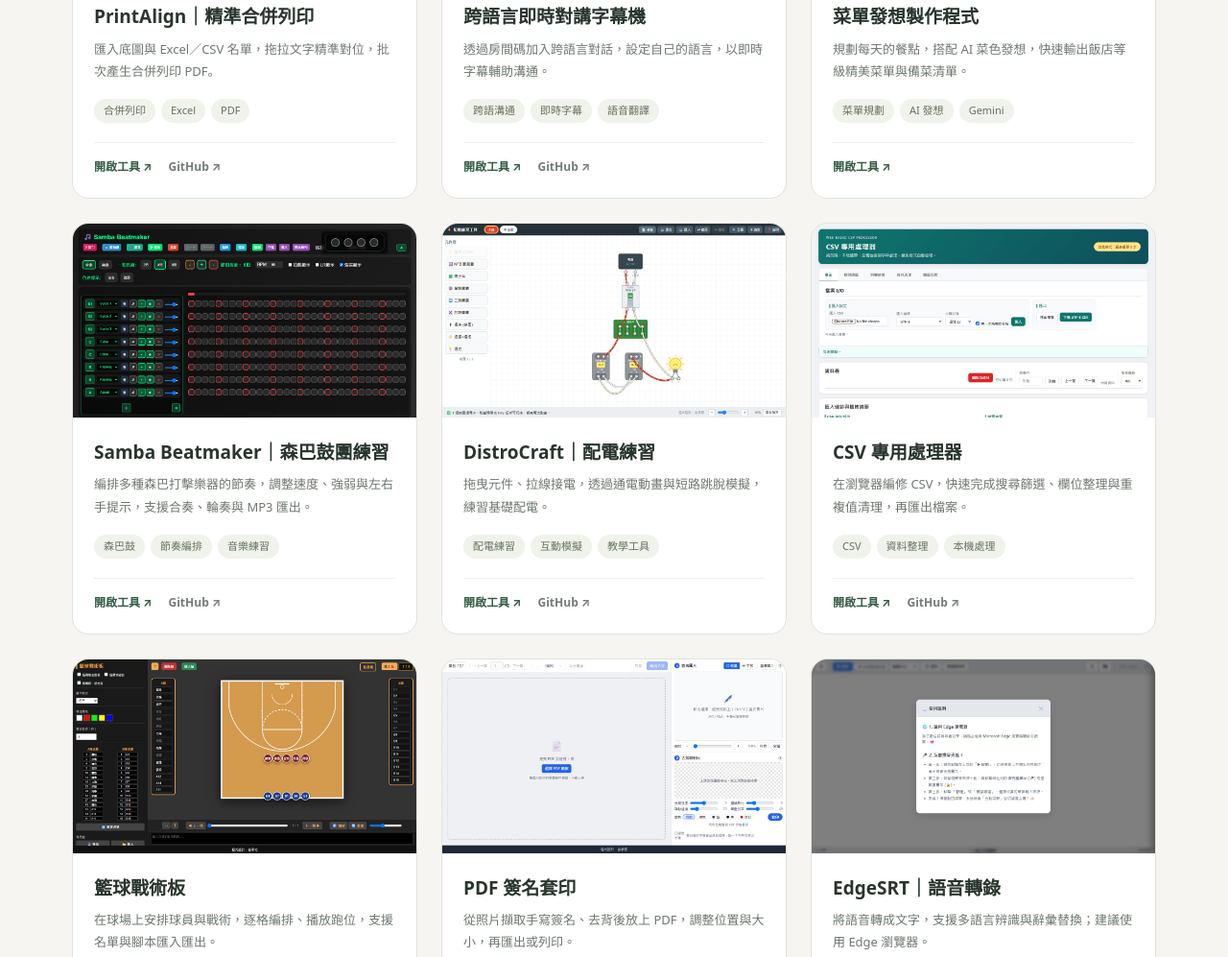
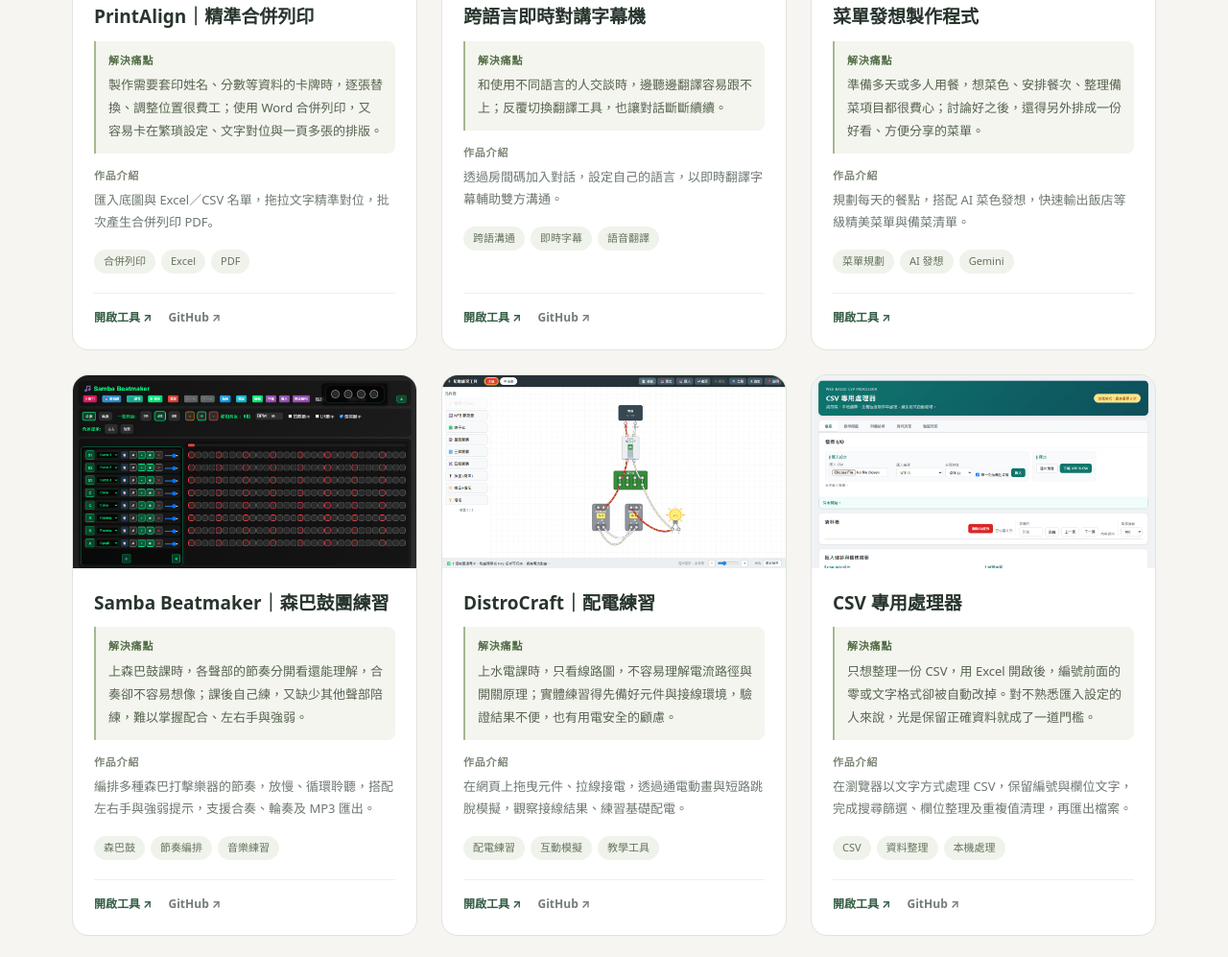
Before and after one commit to a630050/zaoyong, a plain HTML site: page index.html in a window 1280 px wide. Shown: the part 866-1863 px from the top of the page at 96% size. Drawn offline with Linux system fonts and the light colour scheme.

Commit message:
套用十二件作品的解決痛點與潤飾介紹

```diff
--- a/app.js
+++ b/app.js
@@ -77,13 +77,19 @@
   }
   function render(query = '') {
     const normalized = query.trim().toLocaleLowerCase();
-    const filtered = projects.filter(project => [project.title, text(project.description), ...tagsFor(project)].join(' ').toLocaleLowerCase().includes(normalized));
+    const filtered = projects.filter(project => [project.title, text(project.painPoint), text(project.description), ...tagsFor(project)].join(' ').toLocaleLowerCase().includes(normalized));
     grid.replaceChildren();
     for (const project of filtered) {
       const card = make('article', 'card');
       card.append(isPreview ? demoCover(project.demo) : projectCover(project));
       const info = make('div', 'info');
-      info.append(make('h3', '', project.title), make('p', 'description', text(project.description)));
+      info.append(make('h3', '', project.title));
+      if (text(project.painPoint).trim()) {
+        const pain = make('div', 'pain-point');
+        pain.append(make('h4', 'copy-label', '解決痛點'), make('p', '', project.painPoint));
+        info.append(pain, make('h4', 'copy-label intro-label', '作品介紹'));
+      }
+      info.append(make('p', 'description', text(project.description)));
       const tags = make('div', 'tags');
       for (const value of tagsFor(project)) {
         const tag = make('button', 'tag', value);
--- a/index.html
+++ b/index.html
@@ -10,9 +10,9 @@
   <meta property="og:type" content="website">
   <title>造用所｜把想法，做成用得上的工具</title>
   <link rel="icon" type="image/svg+xml" href="./assets/favicon.svg">
-  <link rel="stylesheet" href="./styles.css?v=20261126-12">
-  <script src="./projects.js?v=20261126-12b" defer></script>
-  <script src="./app.js" defer></script>
+  <link rel="stylesheet" href="./styles.css?v=20261126-pain1">
+  <script src="./projects.js?v=20261126-pain1" defer></script>
+  <script src="./app.js?v=20261126-pain1" defer></script>
 </head>
 <body>
   <a class="skip-link" href="#works">跳至作品牆</a>
--- a/projects.js
+++ b/projects.js
@@ -1,122 +1,172 @@
-// 每件作品只需填入以下欄位。新作品放在陣列最前面；未提供的網址留空。
-// 圖片存放在 assets/，例如 image: './assets/my-tool.webp'。
-// 範例：
-// {
-//   title: '作品名稱',
-//   description: '一至兩句說明用途。',
-//   image: './assets/my-tool.webp',
-//   imageAlt: '作品操作畫面的簡短說明',
-//   serviceUrl: 'https://your-tool.example',
-//   sourceUrl: 'https://github.com/your-name/your-tool',
-//   tags: ['AI', '文字處理']
-// }
+// 新作品放在陣列最前面。painPoint 為解決痛點，description 為作品介紹。
+// 未提供的網址留空；圖片放 assets/。
 window.ZAOYONG_PROJECTS = [
   {
-    title: 'PrintAlign｜精準合併列印',
-    description: '匯入底圖與 Excel／CSV 名單，拖拉文字精準對位，批次產生合併列印 PDF。',
-    image: './assets/printalign.jpg',
-    imageAlt: 'PrintAlign 備份程式的版面裁切設定、文字對位與全版面即時預覽',
-    serviceUrl: 'https://a630050.github.io/PrintAlign/',
-    sourceUrl: 'https://github.com/a630050/PrintAlign',
-    tags: ['合併列印', 'Excel', 'PDF']
+    "title": "PrintAlign｜精準合併列印",
+    "painPoint": "製作需要套印姓名、分數等資料的卡牌時，逐張替換、調整位置很費工；使用 Word 合併列印，又容易卡在繁瑣設定、文字對位與一頁多張的排版。",
+    "description": "匯入底圖與 Excel／CSV 名單，拖拉文字精準對位，批次產生合併列印 PDF。",
+    "image": "./assets/printalign.jpg",
+    "imageAlt": "PrintAlign 備份程式的版面裁切設定、文字對位與全版面即時預覽",
+    "serviceUrl": "https://a630050.github.io/PrintAlign/",
+    "sourceUrl": "https://github.com/a630050/PrintAlign",
+    "tags": [
+      "合併列印",
+      "Excel",
+      "PDF"
+    ]
   },
   {
-    title: '跨語言即時對講字幕機',
-    description: '透過房間碼加入跨語言對話，設定自己的語言，以即時字幕輔助溝通。',
-    image: './assets/cross-lang-meeting.jpg',
-    imageAlt: '跨語言即時對講字幕機的暱稱、房間碼與辨識翻譯語言設定介面',
-    serviceUrl: 'https://a630050.github.io/cross_lang_meeting/',
-    sourceUrl: 'https://github.com/a630050/cross_lang_meeting',
-    tags: ['跨語溝通', '即時字幕', '語音翻譯']
+    "title": "跨語言即時對講字幕機",
+    "painPoint": "和使用不同語言的人交談時，邊聽邊翻譯容易跟不上；反覆切換翻譯工具，也讓對話斷斷續續。",
+    "description": "透過房間碼加入對話，設定自己的語言，以即時翻譯字幕輔助雙方溝通。",
+    "image": "./assets/cross-lang-meeting.jpg",
+    "imageAlt": "跨語言即時對講字幕機的暱稱、房間碼與辨識翻譯語言設定介面",
+    "serviceUrl": "https://a630050.github.io/cross_lang_meeting/",
+    "sourceUrl": "https://github.com/a630050/cross_lang_meeting",
+    "tags": [
+      "跨語溝通",
+      "即時字幕",
+      "語音翻譯"
+    ]
   },
   {
-    title: '菜單發想製作程式',
-    description: '規劃每天的餐點，搭配 AI 菜色發想，快速輸出飯店等級精美菜單與備菜清單。',
-    image: './assets/menu-planner.jpg',
-    imageAlt: '使用者 Notion 說明頁提供的菜單討論程式畫面，含菜單規劃與 AI 靈感獲取區',
-    serviceUrl: 'https://gemini.google.com/share/dafd24b55061',
-    sourceUrl: '',
-    tags: ['菜單規劃', 'AI 發想', 'Gemini']
+    "title": "菜單發想製作程式",
+    "painPoint": "準備多天或多人用餐，想菜色、安排餐次、整理備菜項目都很費心；討論好之後，還得另外排成一份好看、方便分享的菜單。",
+    "description": "規劃每天的餐點，搭配 AI 菜色發想，快速輸出飯店等級精美菜單與備菜清單。",
+    "image": "./assets/menu-planner.jpg",
+    "imageAlt": "使用者 Notion 說明頁提供的菜單討論程式畫面，含菜單規劃與 AI 靈感獲取區",
+    "serviceUrl": "https://gemini.google.com/share/dafd24b55061",
+    "sourceUrl": "",
+    "tags": [
+      "菜單規劃",
+      "AI 發想",
+      "Gemini"
+    ]
   },
   {
-    title: 'Samba Beatmaker｜森巴鼓團練習',
-    description: '編排多種森巴打擊樂器的節奏，調整速度、強弱與左右手提示，支援合奏、輪奏與 MP3 匯出。',
-    image: './assets/samba-beatmaker.jpg',
-    imageAlt: 'Samba Beatmaker 的多樂器節奏格、速度設定與強弱提示介面',
-    serviceUrl: 'https://a630050.github.io/beatmaker-samba-V2/',
-    sourceUrl: 'https://github.com/a630050/beatmaker-samba-V2',
-    tags: ['森巴鼓', '節奏編排', '音樂練習']
+    "title": "Samba Beatmaker｜森巴鼓團練習",
+    "painPoint": "上森巴鼓課時，各聲部的節奏分開看還能理解，合奏卻不容易想像；課後自己練，又缺少其他聲部陪練，難以掌握配合、左右手與強弱。",
+    "description": "編排多種森巴打擊樂器的節奏，放慢、循環聆聽，搭配左右手與強弱提示，支援合奏、輪奏及 MP3 匯出。",
+    "image": "./assets/samba-beatmaker.jpg",
+    "imageAlt": "Samba Beatmaker 的多樂器節奏格、速度設定與強弱提示介面",
+    "serviceUrl": "https://a630050.github.io/beatmaker-samba-V2/",
+    "sourceUrl": "https://github.com/a630050/beatmaker-samba-V2",
+    "tags": [
+      "森巴鼓",
+      "節奏編排",
+      "音樂練習"
+    ]
   },
   {
-    title: 'DistroCraft｜配電練習',
-    description: '拖曳元件、拉線接電，透過通電動畫與短路跳脫模擬，練習基礎配電。',
-    image: './assets/distrocraft.jpg',
-    imageAlt: 'DistroCraft 內建雙切開關控制一燈範例的實際畫面',
-    serviceUrl: 'https://a630050.github.io/DistroCraft/',
-    sourceUrl: 'https://github.com/a630050/DistroCraft',
-    tags: ['配電練習', '互動模擬', '教學工具']
+    "title": "DistroCraft｜配電練習",
+    "painPoint": "上水電課時，只看線路圖，不容易理解電流路徑與開關原理；實體練習得先備好元件與接線環境，驗證結果不便，也有用電安全的顧慮。",
+    "description": "在網頁上拖曳元件、拉線接電，透過通電動畫與短路跳脫模擬，觀察接線結果、練習基礎配電。",
+    "image": "./assets/distrocraft.jpg",
+    "imageAlt": "DistroCraft 內建雙切開關控制一燈範例的實際畫面",
+    "serviceUrl": "https://a630050.github.io/DistroCraft/",
+    "sourceUrl": "https://github.com/a630050/DistroCraft",
+    "tags": [
+      "配電練習",
+      "互動模擬",
+      "教學工具"
+    ]
   },
   {
-    title: 'CSV 專用處理器',
-    description: '在瀏覽器編修 CSV，快速完成搜尋篩選、欄位整理與重複值清理，再匯出檔案。',
-    image: './assets/csv-processor.jpg',
-    imageAlt: 'CSV 專用處理器的匯入、匯出與資料表介面',
-    serviceUrl: 'https://a630050.github.io/CSV_Processor/',
-    sourceUrl: 'https://github.com/a630050/CSV_Processor',
-    tags: ['CSV', '資料整理', '本機處理']
+    "title": "CSV 專用處理器",
+    "painPoint": "只想整理一份 CSV，用 Excel 開啟後，編號前面的零或文字格式卻被自動改掉。對不熟悉匯入設定的人來說，光是保留正確資料就成了一道門檻。",
+    "description": "在瀏覽器以文字方式處理 CSV，保留編號與欄位文字，完成搜尋篩選、欄位整理及重複值清理，再匯出檔案。",
+    "image": "./assets/csv-processor.jpg",
+    "imageAlt": "CSV 專用處理器的匯入、匯出與資料表介面",
+    "serviceUrl": "https://a630050.github.io/CSV_Processor/",
+    "sourceUrl": "https://github.com/a630050/CSV_Processor",
+    "tags": [
+      "CSV",
+      "資料整理",
+      "本機處理"
+    ]
   },
   {
-    title: '籃球戰術板',
-    description: '在球場上安排球員與戰術，逐格編排、播放跑位，支援名單與腳本匯入匯出。',
-    image: './assets/basketball-tacticalboard.jpg',
-    imageAlt: '籃球戰術板使用內建快速開始建立雙方各五名球員的畫面',
-    serviceUrl: 'https://a630050.github.io/basketball_tacticalboard/',
-    sourceUrl: 'https://github.com/a630050/basketball_tacticalboard',
-    tags: ['籃球', '戰術編排', '動畫播放']
+    "title": "籃球戰術板",
+    "painPoint": "靜態戰術圖能畫出位置與箭頭，卻不容易說清楚跑位的先後與配合；每次重新畫、重新講，也不方便讓隊員反覆複習。",
+    "description": "在球場上安排球員，逐格編排並播放戰術跑位，支援名單與腳本匯入匯出。",
+    "image": "./assets/basketball-tacticalboard.jpg",
+    "imageAlt": "籃球戰術板使用內建快速開始建立雙方各五名球員的畫面",
+    "serviceUrl": "https://a630050.github.io/basketball_tacticalboard/",
+    "sourceUrl": "https://github.com/a630050/basketball_tacticalboard",
+    "tags": [
+      "籃球",
+      "戰術編排",
+      "動畫播放"
+    ]
   },
   {
-    title: 'PDF 簽名套印',
-    description: '從照片擷取手寫簽名、去背後放上 PDF，調整位置與大小，再匯出或列印。',
-    image: './assets/pdf-signstamp.jpg',
-    imageAlt: 'PDF 簽名套印的文件區、簽名照片與去背設定介面',
-    serviceUrl: 'https://a630050.github.io/pdf-signstamp/',
-    sourceUrl: 'https://github.com/a630050/pdf-signstamp',
-    tags: ['PDF', '簽名套印', '圖片去背']
+    "title": "PDF 簽名套印",
+    "painPoint": "文件只需補上幾處手寫內容或簽名就能線上回傳，卻得列印、填寫後再掃描，費事又耗紙；直接貼照片，還要處理紙張底色與對位。",
+    "description": "從照片框選手寫簽名或字樣，去背後套印至 PDF，調整位置與大小，再匯出或列印；匯出時可選擇壓平處理。",
+    "image": "./assets/pdf-signstamp.jpg",
+    "imageAlt": "PDF 簽名套印的文件區、簽名照片與去背設定介面",
+    "serviceUrl": "https://a630050.github.io/pdf-signstamp/",
+    "sourceUrl": "https://github.com/a630050/pdf-signstamp",
+    "tags": [
+      "PDF",
+      "簽名套印",
+      "圖片去背"
+    ]
   },
   {
-    title: 'EdgeSRT｜語音轉錄',
-    description: '將語音轉成文字，支援多語言辨識與辭彙替換；建議使用 Edge 瀏覽器。',
-    image: './assets/edgesrt.jpg',
-    imageAlt: 'EdgeSRT 語音轉錄介面及內建 Edge 瀏覽器與麥克風使用說明',
-    serviceUrl: 'https://a630050.github.io/edgesrt/',
-    sourceUrl: 'https://github.com/a630050/edgesrt',
-    tags: ['語音轉文字', '多語言', 'Edge']
+    "title": "EdgeSRT｜語音轉錄",
+    "painPoint": "聽講或記錄口述內容時，打字跟不上說話，容易漏掉重點；常用詞與專有名詞若反覆辨識錯誤，事後還得逐一修正。",
+    "description": "將語音轉成文字，支援多語言辨識與辭彙替換；建議使用 Edge 瀏覽器。",
+    "image": "./assets/edgesrt.jpg",
+    "imageAlt": "EdgeSRT 語音轉錄介面及內建 Edge 瀏覽器與麥克風使用說明",
+    "serviceUrl": "https://a630050.github.io/edgesrt/",
+    "sourceUrl": "https://github.com/a630050/edgesrt",
+    "tags": [
+      "語音轉文字",
+      "多語言",
+      "Edge"
+    ]
   },
   {
-    title: 'BookLabel｜圖書標籤套印',
-    description: '匯入書庫資料，編排書標與登錄號標籤，調整套印位置並下載 PDF。',
-    image: './assets/booklabel.jpg',
-    imageAlt: 'BookLabel 的書庫匯入、套印序列、標籤模板與列印位置設定',
-    serviceUrl: 'https://a630050.github.io/BookLabel/',
-    sourceUrl: 'https://github.com/a630050/BookLabel',
-    tags: ['圖書館', '標籤套印', 'PDF']
+    "title": "BookLabel｜圖書標籤套印",
+    "painPoint": "補印書標或登錄號標籤時，得挑選書庫資料、重新排版，再反覆調整貼紙位置；即使只印幾張，也要處理整套列印設定。",
+    "description": "匯入書庫資料，挑選要套印的書籍，設定書標或登錄號標籤版型與位置，下載 PDF。",
+    "image": "./assets/booklabel.jpg",
+    "imageAlt": "BookLabel 的書庫匯入、套印序列、標籤模板與列印位置設定",
+    "serviceUrl": "https://a630050.github.io/BookLabel/",
+    "sourceUrl": "https://github.com/a630050/BookLabel",
+    "tags": [
+      "圖書館",
+      "標籤套印",
+      "PDF"
+    ]
   },
   {
-    title: '書籍催還通知單產生器',
-    description: '匯入借閱通知 Excel，整併同一位讀者的書單，產生館員版與學生版催還通知單。',
-    image: './assets/overdue-slip-generator.jpg',
-    imageAlt: '書籍催還通知單產生器的多檔 Excel 匯入及兩種通知單輸出介面',
-    serviceUrl: 'https://a630050.github.io/overdue-slip-generator/',
-    sourceUrl: 'https://github.com/a630050/overdue-slip-generator',
-    tags: ['圖書館', 'Excel', '通知單']
+    "title": "書籍催還通知單產生器",
+    "painPoint": "圖書館系統匯出的借閱報表，不一定適合直接發給老師或學生；館員還得整理班級、合併讀者書單，再排成通知單，重複抄整容易遺漏。",
+    "description": "匯入借閱通知 Excel，整併同一位讀者的書單，產生適合館員與學生使用的催還通知單。",
+    "image": "./assets/overdue-slip-generator.jpg",
+    "imageAlt": "書籍催還通知單產生器的多檔 Excel 匯入及兩種通知單輸出介面",
+    "serviceUrl": "https://a630050.github.io/overdue-slip-generator/",
+    "sourceUrl": "https://github.com/a630050/overdue-slip-generator",
+    "tags": [
+      "圖書館",
+      "Excel",
+      "通知單"
+    ]
   },
   {
-    title: 'PitchTutor｜排練桌',
-    description: '輸入音符與歌詞、播放旋律，搭配麥克風音準分析，協助看譜與練唱。',
-    image: './assets/pitchtutor.jpg',
-    imageAlt: 'PitchTutor 排練桌的樂譜照片參照、音符編輯軌與樂譜設定介面',
-    serviceUrl: 'https://a630050.github.io/PitchTutor/',
-    sourceUrl: 'https://github.com/a630050/PitchTutor',
-    tags: ['音準練唱', '樂譜編輯', '音樂學習']
+    "title": "PitchTutor｜排練桌",
+    "painPoint": "拿到不熟悉的樂譜，自己練唱時難以確認音高；想針對自己的聲部反覆聽、跟著唱，還得找人彈奏或另外製作導唱音檔。",
+    "description": "輸入音符與歌詞、播放旋律，搭配麥克風即時音準分析，協助看譜、跟唱與聲部練習。",
+    "image": "./assets/pitchtutor.jpg",
+    "imageAlt": "PitchTutor 排練桌的樂譜照片參照、音符編輯軌與樂譜設定介面",
+    "serviceUrl": "https://a630050.github.io/PitchTutor/",
+    "sourceUrl": "https://github.com/a630050/PitchTutor",
+    "tags": [
+      "音準練唱",
+      "樂譜編輯",
+      "音樂學習"
+    ]
   }
 ];
```
Also changed, not shown: styles.css, 1 other file.
